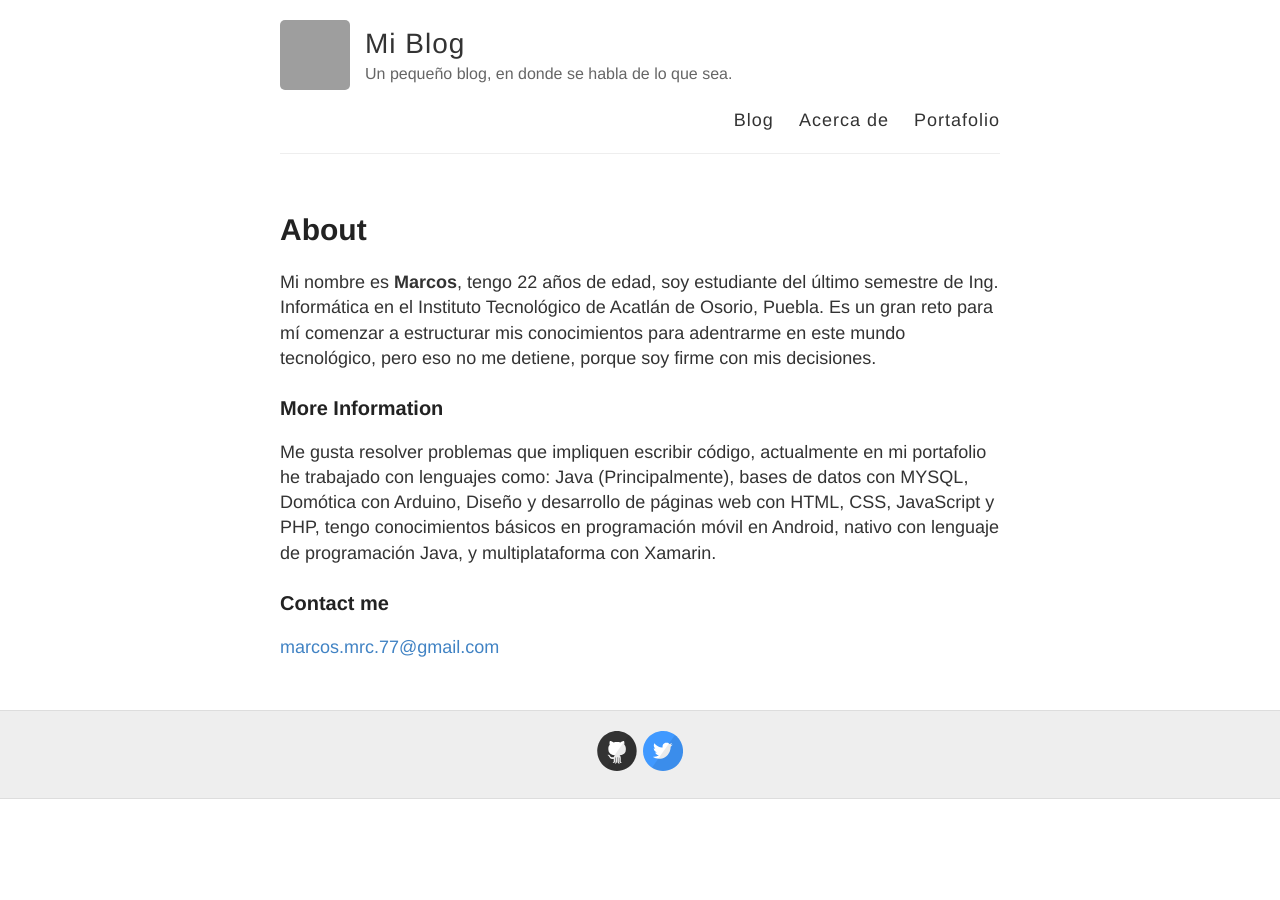
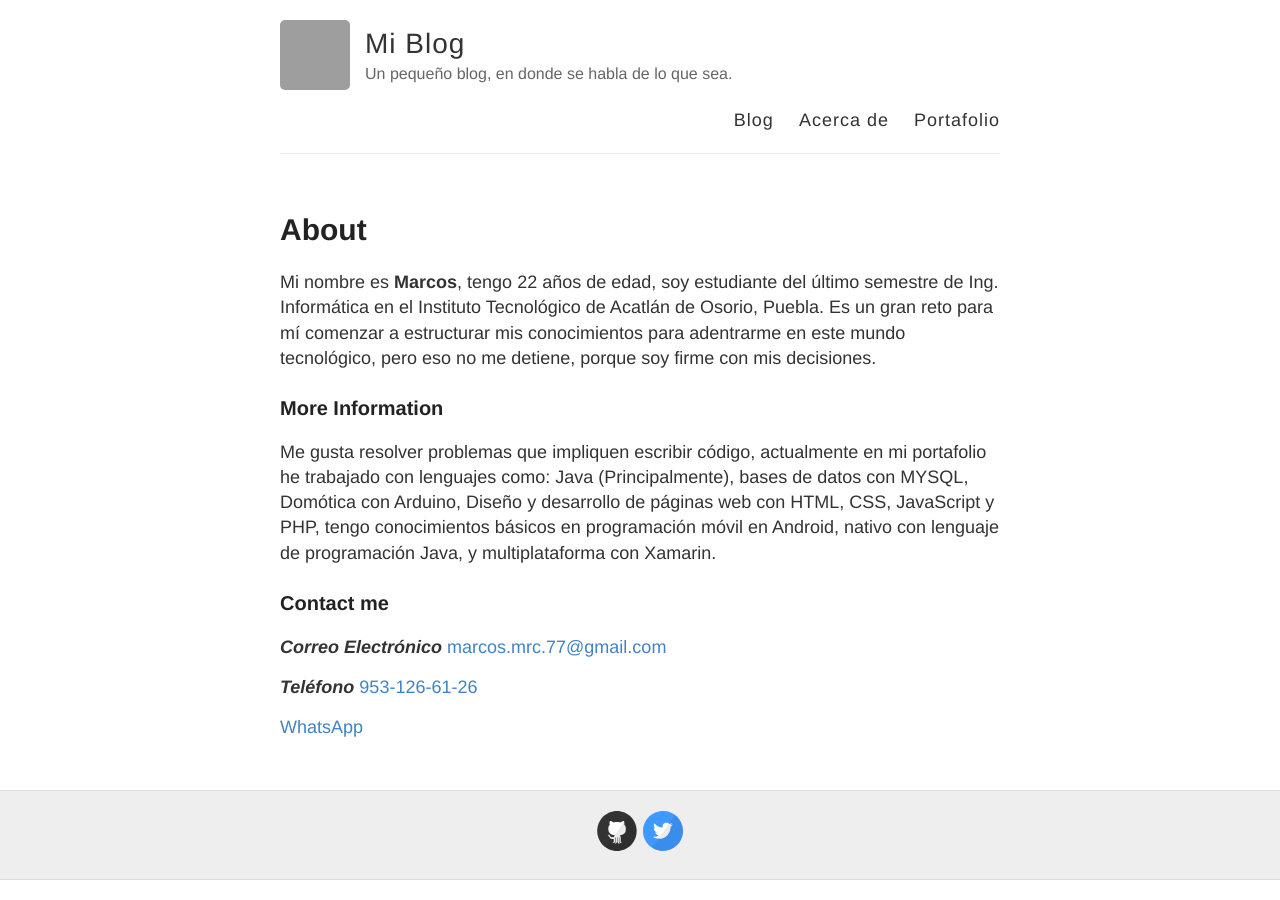
Before and after one commit to markconfig/blog-Jkyll, a Jekyll site: the page built from about.md, in a window 1280 px wide. Built offline with Jekyll 4.4.1, drawn with Linux system fonts in a browser that asks for light colours; grey boxes are pictures that could not be loaded.

Commit message:
Update-Info-contactme

```diff
--- a/about.md
+++ b/about.md
@@ -13,4 +13,8 @@ Me gusta resolver problemas que impliquen escribir código, actualmente en mi po
 
 ### Contact me
 
-[marcos.mrc.77@gmail.com](mailto:marcos.mrc.77@gmail.com)
+***Correo Electrónico*** [marcos.mrc.77@gmail.com](mailto:marcos.mrc.77@gmail.com)
+
+***Teléfono*** [953-126-61-26](tel:+529531266126)
+
+[WhatsApp](wa.me/+529531266126)
```
